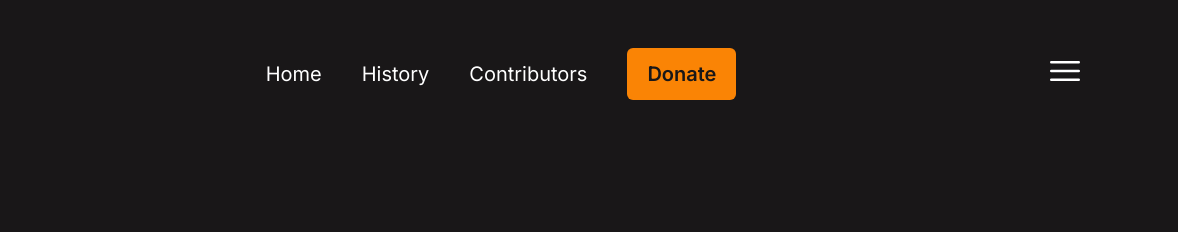
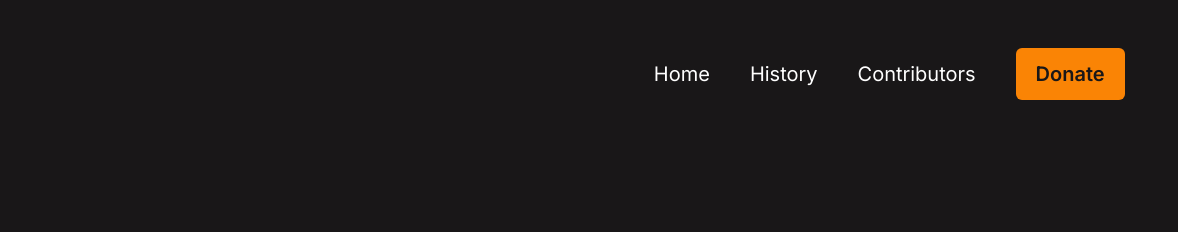
Before and after one commit to miftah1299/bd2.0, a plain HTML site: page index.html in a window 1280 px wide. Shown: the top 232 px of the page, 102-1280 px from the left. Drawn offline with nearby package versions, Linux system fonts and the light colour scheme.

Commit message:
modified navbar

```diff
--- a/index.html
+++ b/index.html
@@ -51,7 +51,7 @@
                 </li>
                 <li class="bg-primary text-body px-5 py-3 rounded-md font-semibold"><a href="#">Donate</a></li>
             </ul>
-            <div>
+            <div class="md:hidden">
                 <button class="px-10 hover:text-primary">
                     <svg xmlns="http://www.w3.org/2000/svg" fill="none" viewBox="0 0 24 24" stroke-width="1.5"
                         stroke="currentColor" class="size-10">
```
